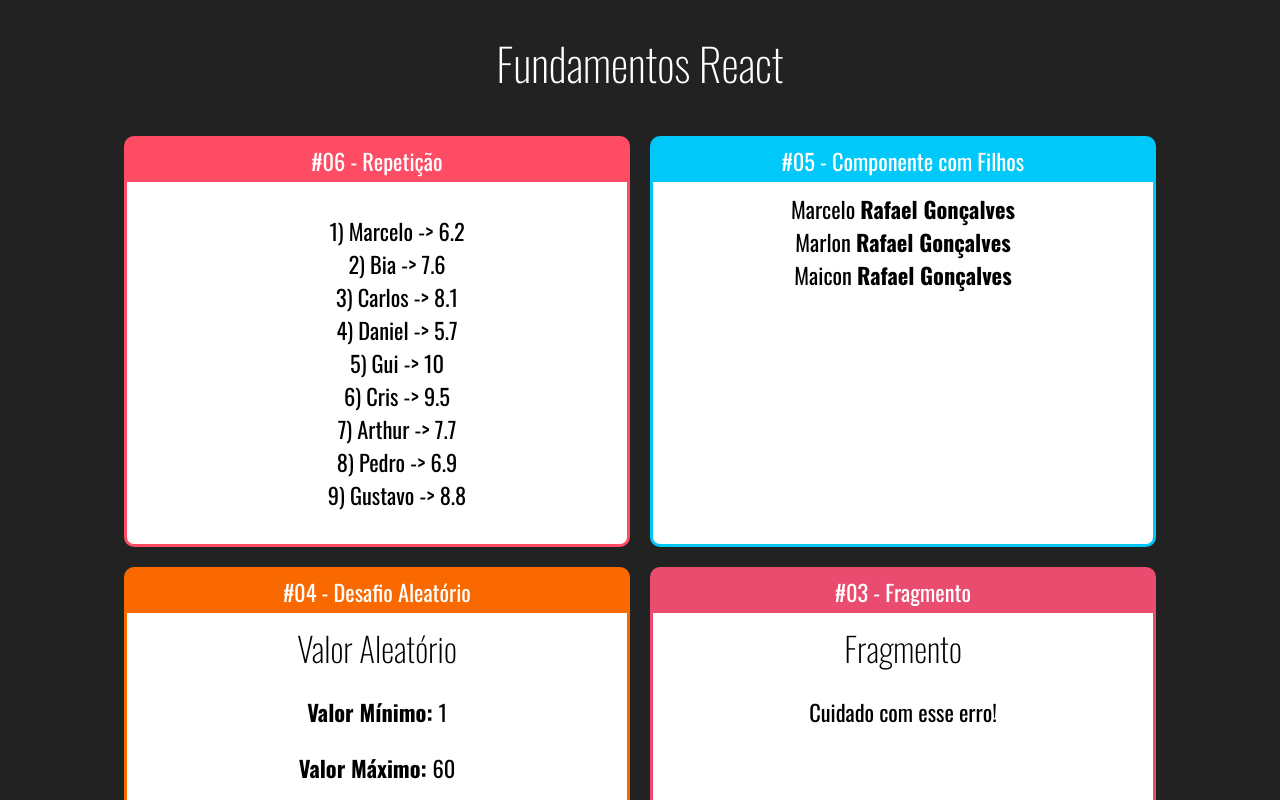
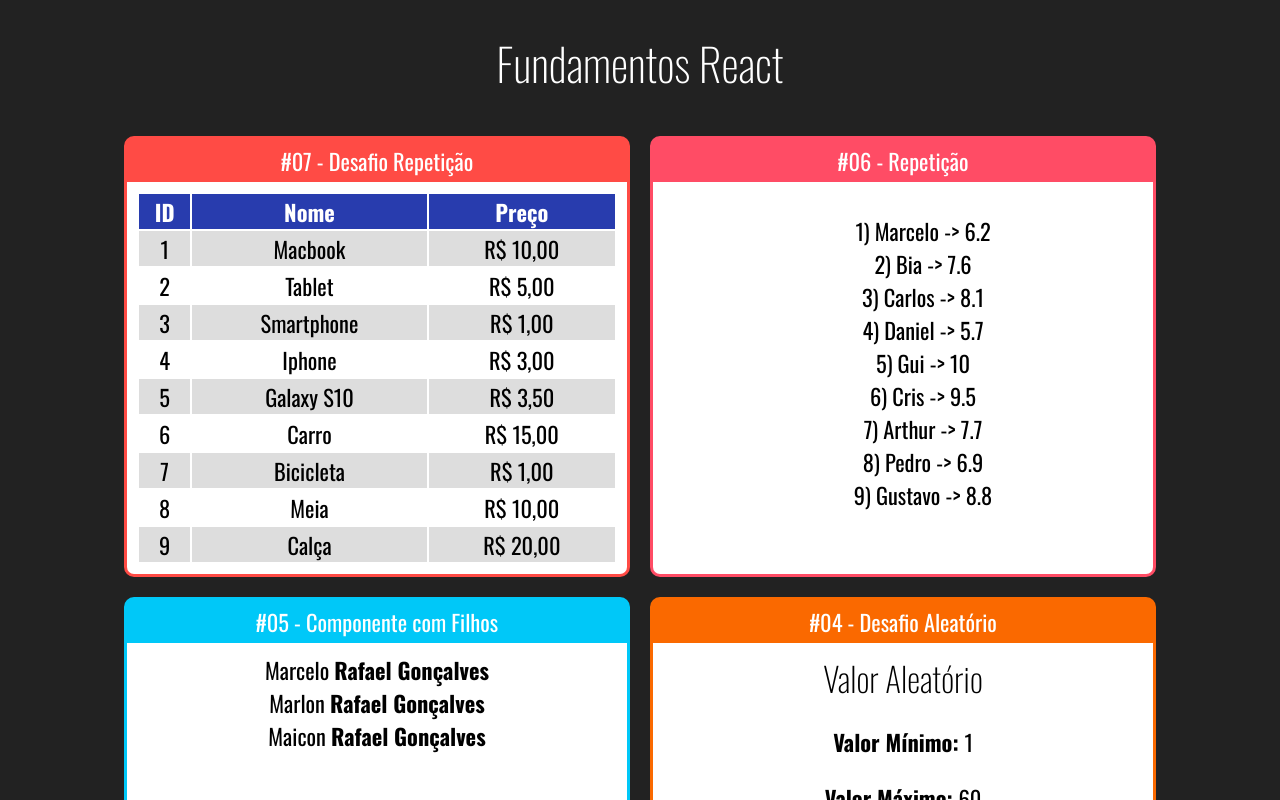
Before and after one commit to marcelo-rafael/fundamentos-react.js, a React (Create React App) app: page / in a window 1280 px wide. Shown: the top 800 px of the page. Built offline with nearby package versions, Linux system fonts and the light colour scheme.

Commit message:
desafio repeticao

```diff
--- a/src/App.jsx
+++ b/src/App.jsx
@@ -1,7 +1,8 @@
 import "./App.css";
 import React from "react";
 
-import ListaAlunos from './components/repeticao/ListaAlunos'
+import TabelaProdutos from "./components/repeticao/TabelaProdutos";
+import ListaAlunos from "./components/repeticao/ListaAlunos";
 import Familia from "./components/basicos/Familia";
 import FamiliaMembro from "./components/basicos/FamiliaMembro";
 import Card from "./components/layout/Card";
@@ -14,7 +15,10 @@
   <div className="App">
     <h1>Fundamentos React</h1>
     <div className="Cards">
-    <Card titulo="#06 - Repetição" color="#ff4c65">
+      <Card titulo="#07 - Desafio Repetição" color="#ff4b45">
+        <TabelaProdutos />
+      </Card>
+      <Card titulo="#06 - Repetição" color="#ff4c65">
         <ListaAlunos />
       </Card>
       <Card titulo="#05 - Componente com Filhos" color="#00c8f8">
--- /dev/null
+++ b/src/components/repeticao/TabelaProdutos.css
@@ -0,0 +1,16 @@
+.TabelaProdutos table {
+  width: 100%;
+}
+
+.TabelaProdutos th {
+  background-color: #283cae;
+  color: #fff;
+}
+
+.TabelaProdutos .Par {
+  background-color: #ddd;
+}
+
+.TabelaProdutos .Impar {
+  background-color: #ccc;
+}
--- /dev/null
+++ b/src/components/repeticao/TabelaProdutos.jsx
@@ -0,0 +1,32 @@
+import "./TabelaProdutos.css";
+import React from "react";
+import produtos from "../../data/produtos";
+
+export default (props) => {
+  function getLinhas() {
+    return produtos.map((produto, i) => {
+      return (
+        <tr key={produto.id} className={i % 2 === 0 ? "Par" : ""}>
+          <td>{produto.id}</td>
+          <td>{produto.nome}</td>
+          <td>R$ {produto.preco.toFixed(2).replace(".", ",")}</td>
+        </tr>
+      );
+    });
+  }
+
+  return (
+    <div className="TabelaProdutos">
+      <table>
+        <thead>
+          <tr>
+            <th>ID</th>
+            <th>Nome</th>
+            <th>Preço</th>
+          </tr>
+        </thead>
+        <tbody>{getLinhas()}</tbody>
+      </table>
+    </div>
+  );
+};
--- /dev/null
+++ b/src/data/produtos.js
@@ -0,0 +1,11 @@
+export default [
+  { id: 1, nome: "Macbook", preco: 10.0 },
+  { id: 2, nome: "Tablet", preco: 5.0 },
+  { id: 3, nome: "Smartphone", preco: 1.0 },
+  { id: 4, nome: "Iphone", preco: 3.0 },
+  { id: 5, nome: "Galaxy S10", preco: 3.5 },
+  { id: 6, nome: "Carro", preco: 15.0 },
+  { id: 7, nome: "Bicicleta", preco: 1.0 },
+  { id: 8, nome: "Meia", preco: 10.0 },
+  { id: 9, nome: "Calça", preco: 20.0 },
+];
```
